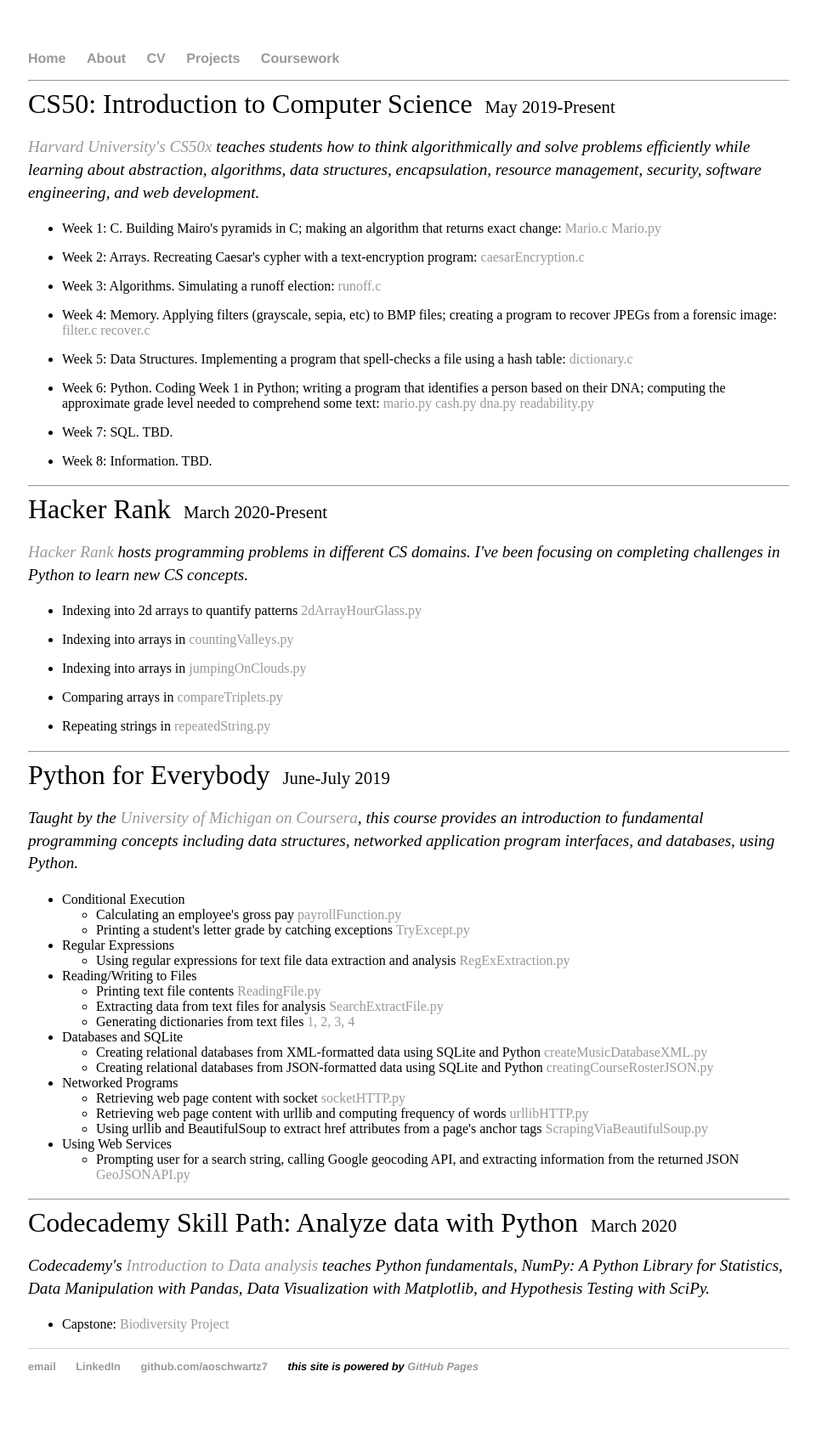
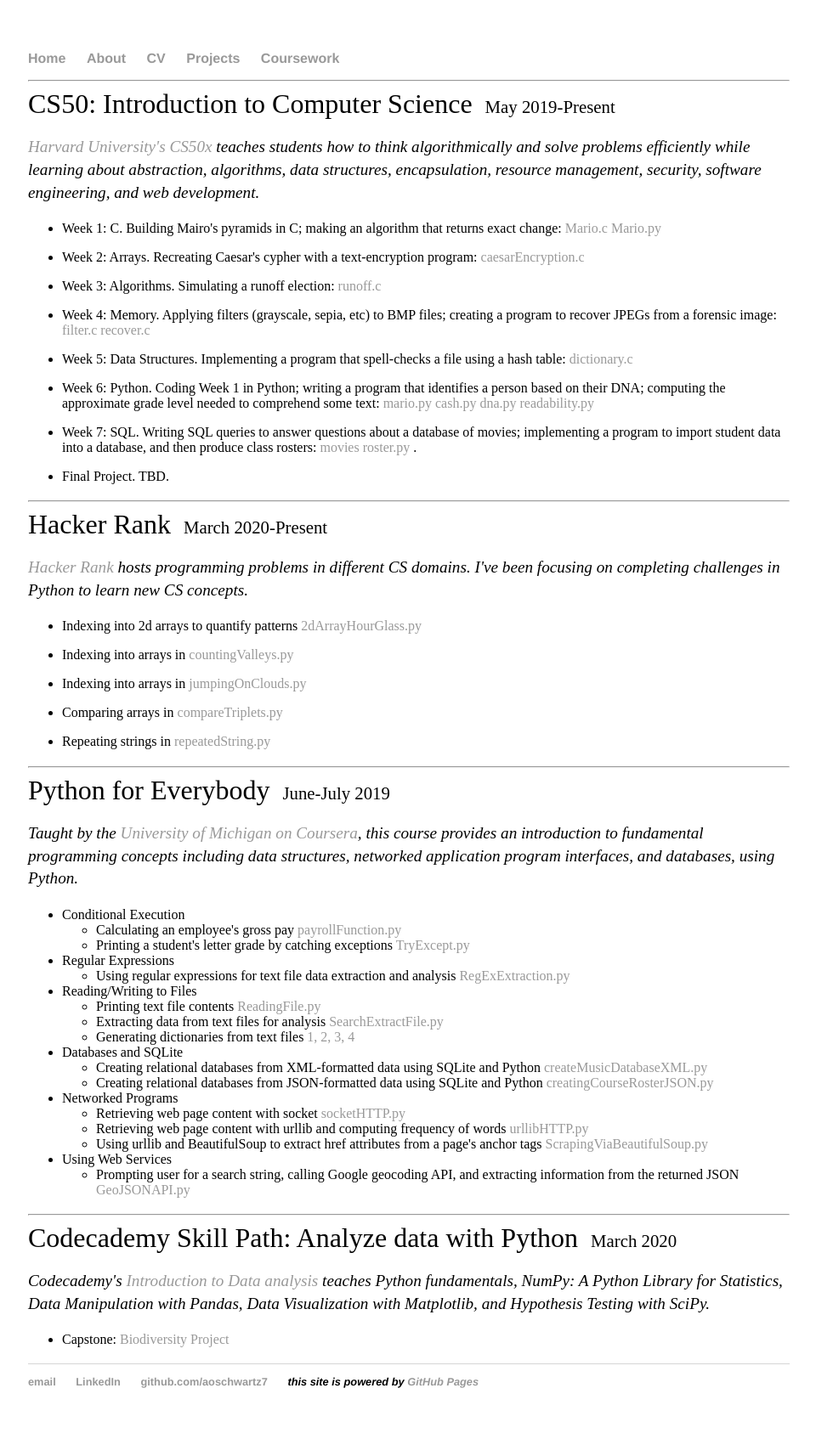
Before and after one commit to aoschwartz7/aoschwartz7.github.io, a Jekyll site: the page built from site/coursework.html, in a window 1280 px wide. Shown: the whole page at 85% size, without its empty margins (159-1119 px from the left). Built offline with Jekyll 4.4.1, drawn with Linux system fonts in a browser that asks for light colours.

Commit message:
adding Week7 coursework

```diff
--- a/site/coursework.html
+++ b/site/coursework.html
@@ -29,11 +29,12 @@
       <li>Week 6: Python. Coding Week 1 in Python; writing a program that identifies a person based on their DNA; computing the approximate grade level needed to comprehend some text: <a href="https://github.com/aoschwartz7/HarvardCS50/blob/master/pset6/mario.py">mario.py</a> <a href="https://github.com/aoschwartz7/HarvardCS50/blob/master/pset6/cash.py">cash.py</a> <a href="https://github.com/aoschwartz7/HarvardCS50/blob/master/pset6/DNA/dna.py">dna.py</a> <a href="https://github.com/aoschwartz7/HarvardCS50/blob/master/pset6/readability.py">readability.py</a></li>
     </ul>
     <ul>
-      <li>Week 7: SQL. TBD. </li>
+      <li>Week 7: SQL. Writing SQL queries to answer questions about a database of movies; implementing a program to import student data into a database, and then produce class rosters: <a href="https://github.com/aoschwartz7/HarvardCS50/tree/master/pset7/movies">movies</a> <a href="https://github.com/aoschwartz7/HarvardCS50/blob/master/pset7/houses/roster.py">roster.py</a>
+. </li>
     </ul>
 
     <ul>
-      <li>Week 8: Information. TBD. </li>
+      <li>Final Project. TBD. </li>
   </ul>
 </p>
 
```
